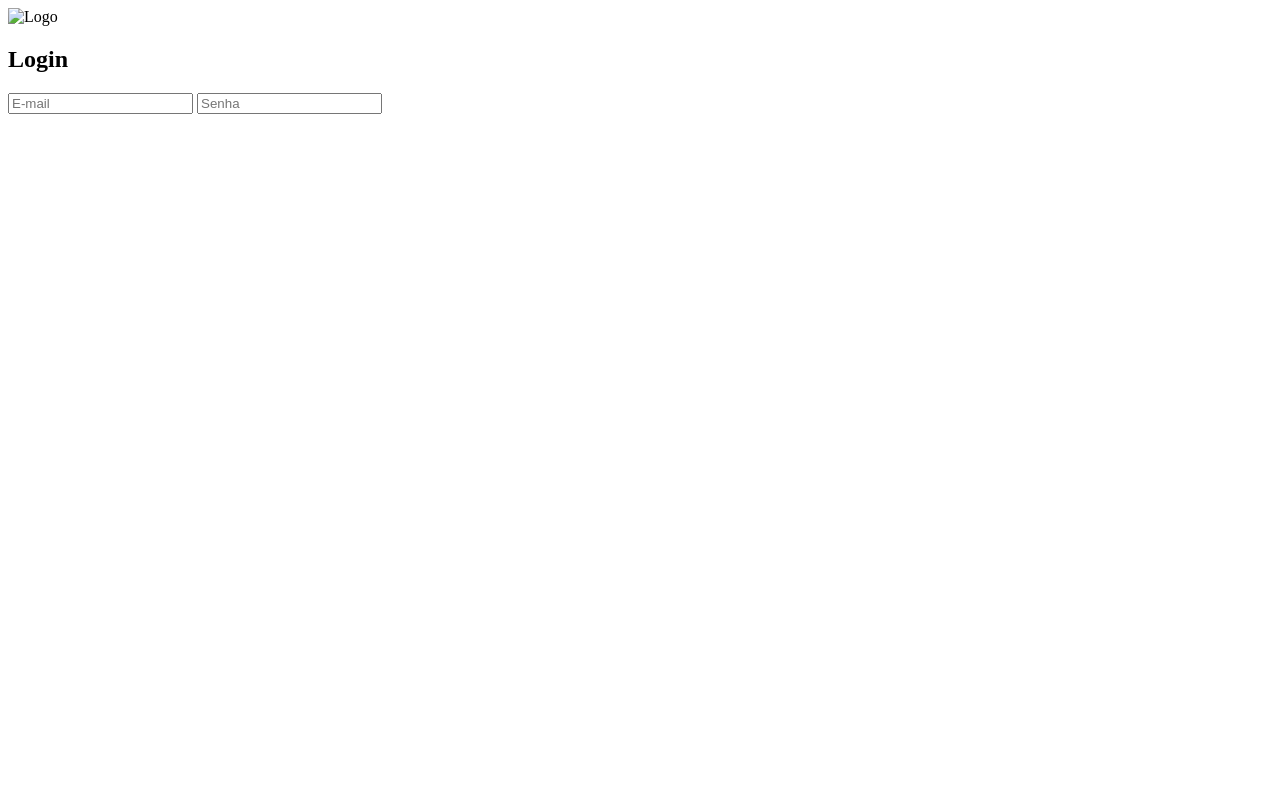
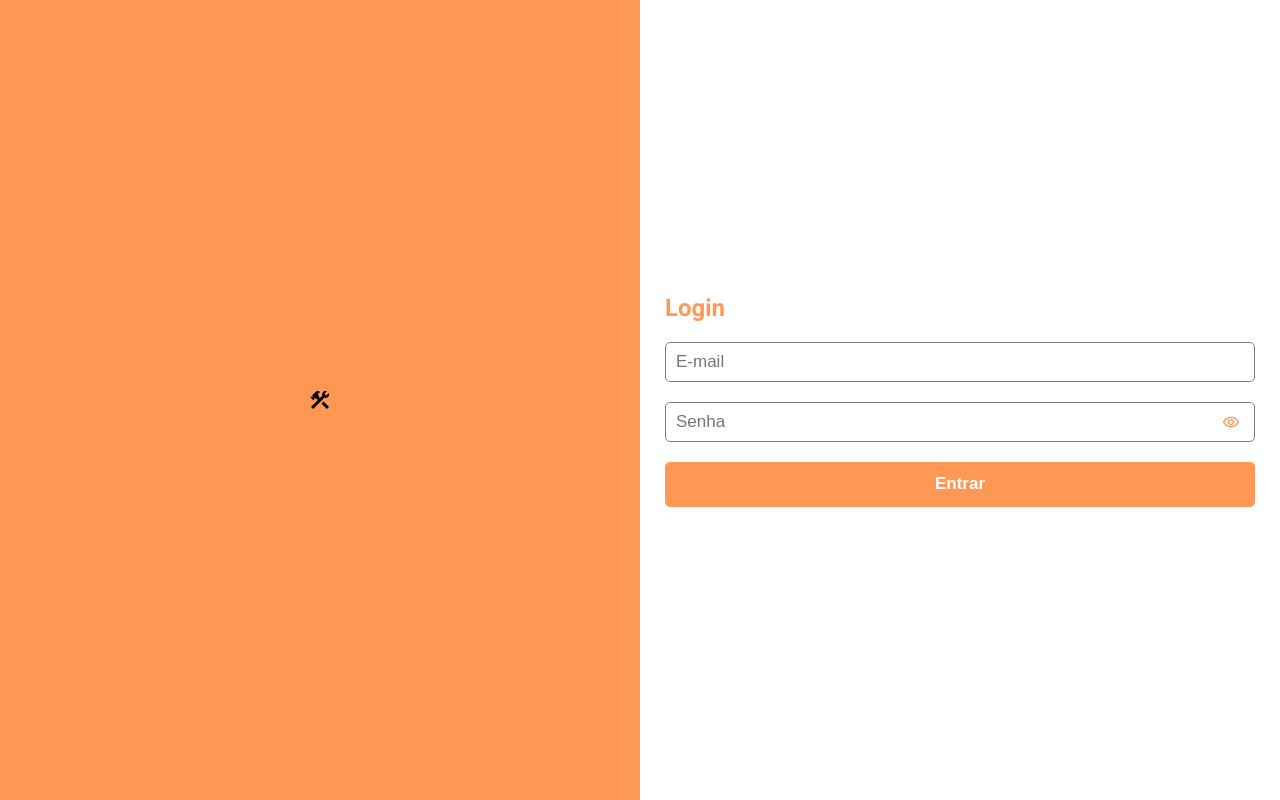
Before and after one commit to IvsonSouza/Login-code, a plain HTML site: page index.html in a window 1280 px wide. Drawn offline with nearby package versions, Linux system fonts and the light colour scheme.

Commit message:
Login Page

```diff
--- /dev/null
+++ b/assets/css/responsive.css
@@ -0,0 +1,10 @@
+@media screen and (max-width: 650px) {
+    main {
+        flex-direction: column;
+    }
+
+    section {
+        width: 100%;
+        height: 50%;
+    }
+}
--- a/assets/css/style.css
+++ b/assets/css/style.css
@@ -0,0 +1,93 @@
+@import url("https://fonts.googleapis.com/css2?family=Roboto:ital,wght@0,100..900;1,100..900&display=swap");
+
+:root {
+  --color-primary: #ff9854;
+}
+
+* {
+  margin: 0;
+  padding: 0;
+  box-sizing: border-box;
+}
+
+body {
+  font-family: "Roboto", sans-serif;
+  display: flex;
+  justify-content: center;
+  align-items: center;
+  flex-direction: column;
+  height: 100vh;
+}
+
+main {
+  display: flex;
+  flex-direction: row;
+  justify-content: center;
+  align-items: center;
+  height: 100vh;
+  width: 100vw;
+}
+
+section {
+  width: 50%;
+  display: flex;
+  justify-content: center;
+  align-items: center;
+  height: 100vh;
+  padding: 25px;
+}
+
+section:nth-child(1) {
+  background-color: var(--color-primary);
+}
+
+form h1 {
+  font-size: 1.5rem;
+  color: var(--color-primary);
+}
+
+form {
+  width: 100%;
+  display: flex;
+  flex-direction: column;
+  gap: 20px;
+}
+
+input {
+  outline: none;
+  width: 100%;
+  height: 40px;
+  padding: 10px;
+  font-size: 17px;
+  border-radius: 5px;
+  border: 1.5px solid gray;
+}
+
+input:focus {
+  border-color: var(--color-primary);
+}
+
+button {
+  width: 100%;
+  height: 45px;
+  background-color: var(--color-primary);
+  color: white;
+  font-size: 17px;
+  font-weight: bold;
+  cursor: pointer;
+  border-radius: 5px;
+  border: none;
+}
+
+#olho-senha {
+  color: var(--color-primary);
+  font-size: 18px;
+  cursor: pointer;
+  position: absolute;
+  right: 15px;
+  top: 11px;
+}
+
+input[type="password"] {
+  padding-right: 45px;
+}
--- a/assets/js/script.js
+++ b/assets/js/script.js
@@ -0,0 +1,16 @@
+const inputSenha = document.querySelector("#input-senha");
+const olhoSenha = document.querySelector("#olho-senha");
+let senhaVisivel = false;
+
+olhoSenha.addEventListener("click", mudarTipoSenha);
+
+function mudarTipoSenha() {
+  senhaVisivel = !senhaVisivel;
+  if (senhaVisivel === true) {
+    inputSenha.setAttribute("type", "text");
+    olhoSenha.textContent = "visibility_off";
+  } else {
+    inputSenha.setAttribute("type", "password");
+    olhoSenha.textContent = "visibility";
+  }
+}
--- a/index.html
+++ b/index.html
@@ -1,21 +1,38 @@
 <!DOCTYPE html>
 <html lang="pt-BR">
   <head>
-    <meta charset="UTF-8">
-    <meta name="viewport" content="width=device-width, initial-scale=1.0">
+    <meta charset="UTF-8" />
+    <meta name="viewport" content="width=device-width, initial-scale=1.0" />
     <title>Login</title>
-    <link rel="stylesheet" href="./assets/css/style.css">
+    <link rel="stylesheet" href="./assets/css/style.css" />
+    <link rel="stylesheet" href="./assets/css/responsive.css" />
+    <link
+      href="https://fonts.googleapis.com/css2?family=Material+Symbols+Outlined"
+      rel="stylesheet"
+    />
   </head>
   <body>
     <main>
       <section>
-            <img src="./assets/img/logo.png" alt="Logo" class="logo">
+        <!-- <img src="./logo-code.png" alt="Logo" width="300" /> -->
+        <span class="material-symbols-outlined"> construction </span>
       </section>
       <section>
-            <form action="">
+        <form>
           <h1>Login</h1>
-                <input type="email" name="email" id="email" placeholder="E-mail" required>
-                <input type="password" name="password" id="password" placeholder="Senha" required>
+          <input type="email" placeholder="E-mail" required />
+          <div style="position: relative">
+            <input
+              type="password"
+              placeholder="Senha"
+              id="input-senha"
+              required
+            />
+            <i class="material-symbols-outlined" id="olho-senha">
+              visibility
+            </i>
+          </div>
+          <button type="submit">Entrar</button>
         </form>
       </section>
     </main>
```
Lines whose indentation alone changed are shown as unchanged.
